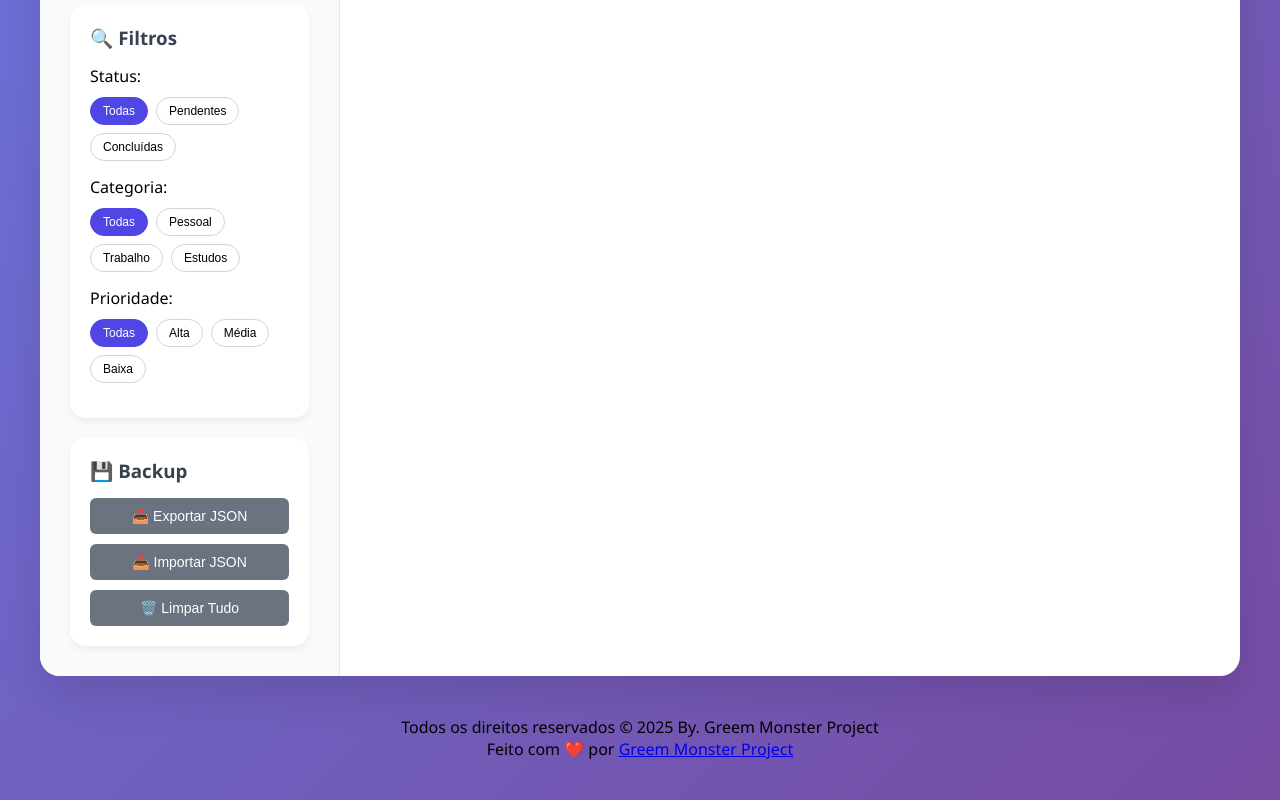
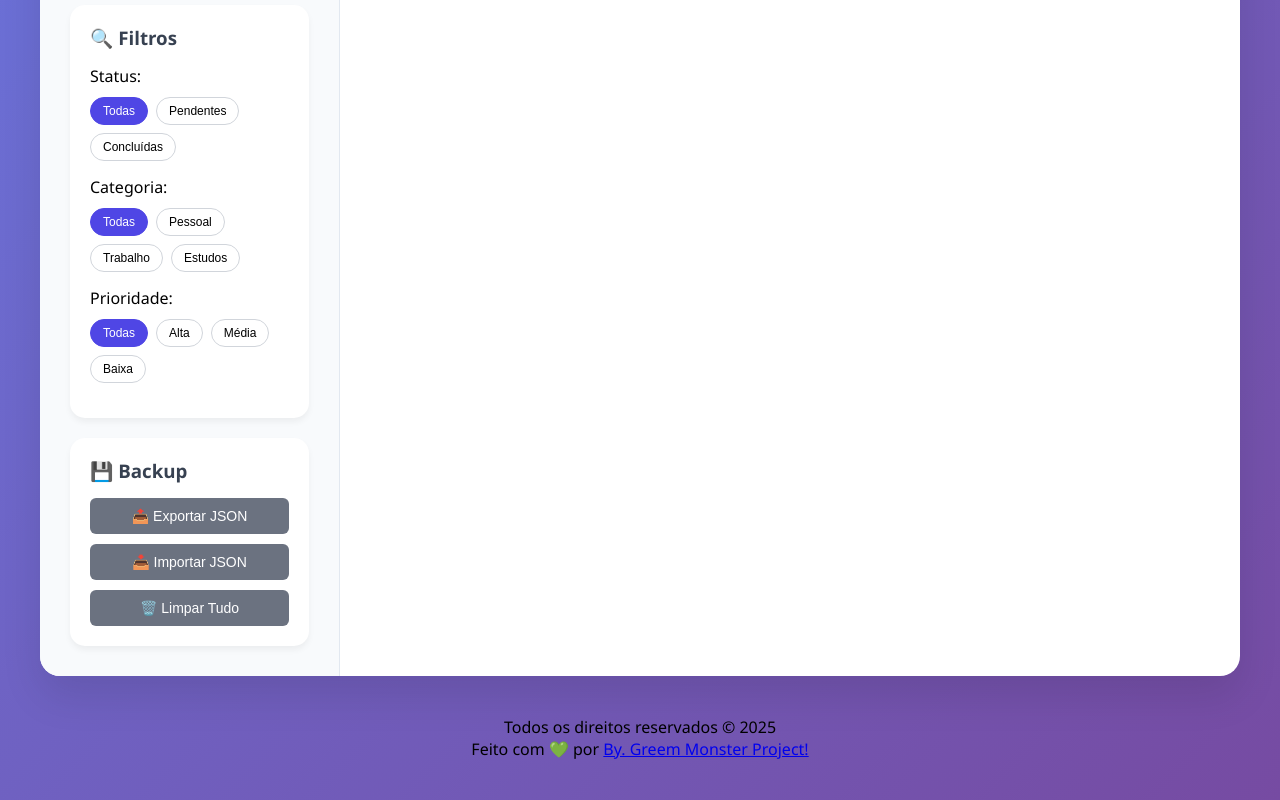
Before and after one commit to Erick-Lim-Souza/To-Do-List-Avancada, a plain HTML site: page index.html in a window 1280 px wide. Shown: the part 875-1675 px from the top of the page. Drawn offline with nearby package versions, Linux system fonts and the light colour scheme.

Commit message:
Update index.html

```diff
--- a/index.html
+++ b/index.html
@@ -141,8 +141,8 @@
     </div>
 
      <footer class="footer">
-        <p> Todos os direitos reservados &copy; 2025 By. Greem Monster Project</p>
-        <p>Feito com ❤️ por <a href="https://github.com/GreemMonster">Greem Monster Project</a></p>
+        <p> Todos os direitos reservados &copy; 2025 </p>
+        <p>Feito com 💚 por <a href="https://ericklima-dev.netlify.app/">By. Greem Monster Project!</a></p>
     </footer>
 
     <script src="script.js"></script>
```
